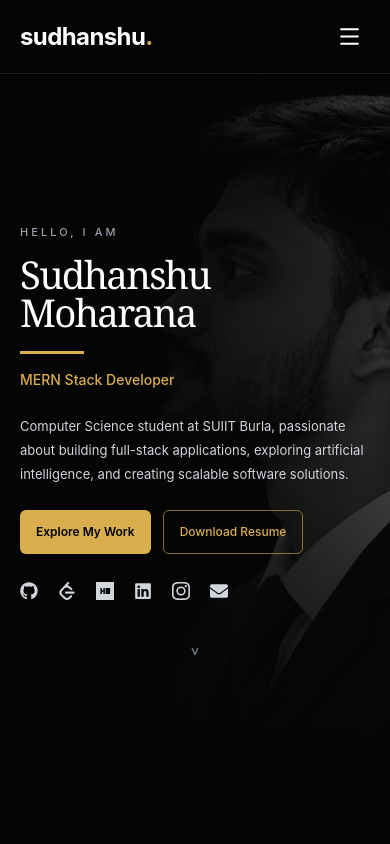
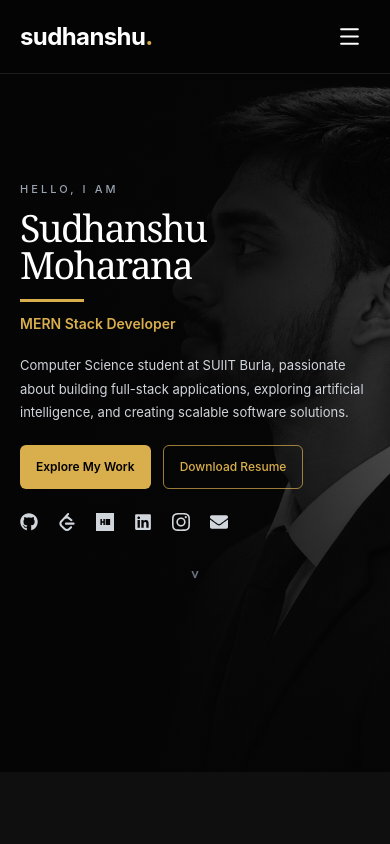
Before and after one commit to MoharanaSudhanshu/portfolio, a React (Vite) app: page / in a window 390 px wide. Shown: the top 844 px of the page. Built offline with nearby package versions, Linux system fonts and the light colour scheme.

Commit message:
Update Hero.jsx

```diff
--- a/src/components/Hero.jsx
+++ b/src/components/Hero.jsx
@@ -1,4 +1,3 @@
-
 import { motion } from "framer-motion";
 import { TypeAnimation } from "react-type-animation";
 import { Link } from "react-scroll";
@@ -55,15 +54,15 @@ function Hero() {
     <section
       id="home"
       className="
-        relative isolate min-h-screen overflow-hidden
-        bg-[#050505] text-white
-        flex items-center
-        pt-24 pb-12
-        sm:pt-28
-        lg:pt-20 lg:pb-10
+        relative isolate flex min-h-[calc(100svh-72px)]
+        items-center overflow-hidden bg-[#050505]
+        text-white
+        pt-8 pb-8
+        sm:min-h-screen sm:pt-20
+        lg:min-h-screen lg:pt-20 lg:pb-12
       "
     >
-      {/* Full-bleed portrait background for mobile */}
+      {/* MOBILE BACKGROUND PORTRAIT */}
       <div
         className="
           absolute inset-0 -z-10 overflow-hidden
@@ -75,39 +74,45 @@ function Hero() {
           src={profile}
           alt=""
           className="
-            absolute inset-y-0 right-0
-            h-full w-[88%]
-            object-cover object-[65%_top]
-            grayscale opacity-35
+            absolute right-0 top-0
+            h-full w-full
+            object-cover
+            object-[62%_center]
+            grayscale
+            opacity-45
           "
         />
 
-        {/* Keep the text readable while showing more of the face */}
+        {/* Keep the left text area readable */}
         <div
           className="
             absolute inset-0
             bg-gradient-to-r
-            from-[#050505] via-[#050505]/75
-            to-[#050505]/15
+            from-[#050505]
+            via-[#050505]/80
+            to-[#050505]/25
           "
         />
 
+        {/* Subtle bottom fade */}
         <div
           className="
             absolute inset-0
             bg-gradient-to-t
-            from-[#050505] via-transparent
-            to-[#050505]/20
+            from-[#050505]/70
+            via-transparent
+            to-[#050505]/15
           "
         />
       </div>
 
-      {/* Desktop portrait fills the right side without a frame */}
+      {/* DESKTOP FULL-BLEED PORTRAIT */}
       <div
         className="
           pointer-events-none absolute inset-y-0
           right-0 -z-10 hidden
-          w-[57%] overflow-hidden lg:block
+          w-[58%] overflow-hidden
+          lg:block
         "
         aria-hidden="true"
       >
@@ -117,69 +122,86 @@ function Hero() {
           className="
             absolute inset-0
             h-full w-full
-            object-cover object-[65%_20%]
-            grayscale opacity-70
+            object-cover
+            object-[65%_center]
+            grayscale
+            opacity-100
           "
         />
 
-        {/* Blend portrait into the left-side content */}
+        {/* Blend only the left side of the portrait */}
         <div
           className="
             absolute inset-0
             bg-gradient-to-r
             from-[#050505]
-            via-[#050505]/65
+            via-[#050505]/35
             to-transparent
           "
         />
 
+        {/* A light bottom fade, preserving face details */}
         <div
           className="
             absolute inset-0
             bg-gradient-to-t
-            from-[#050505]/65
+            from-[#050505]/30
             via-transparent
-            to-[#050505]/15
+            to-transparent
           "
         />
       </div>
 
-      {/* Content */}
+      {/* MAIN CONTENT */}
       <div
         className="
-          relative mx-auto w-full max-w-[1500px]
-          px-5 sm:px-10 lg:px-16
+          relative mx-auto w-full
+          max-w-[1500px]
+          px-5
+          sm:px-10
+          lg:px-16
+          xl:px-20
         "
       >
         <motion.div
-          initial={{ opacity: 0, y: 20 }}
+          initial={{ opacity: 0, y: 18 }}
           animate={{ opacity: 1, y: 0 }}
           transition={{ duration: 0.8 }}
           className="
             relative z-10
-            w-full max-w-2xl
-            lg:max-w-[58%]
+            w-full
+            max-w-[560px]
+            lg:max-w-[54%]
+            xl:max-w-[620px]
           "
         >
+          {/* INTRODUCTION LABEL */}
           <p
             className="
-              mb-4
-              text-[11px] font-medium uppercase
-              tracking-[0.28em] text-gray-400
-              sm:text-sm sm:tracking-[0.4em]
+              mb-3
+              text-[11px]
+              font-medium
+              uppercase
+              tracking-[0.28em]
+              text-gray-400
+              sm:mb-4
+              sm:text-sm
+              sm:tracking-[0.4em]
             "
           >
             Hello, I am
           </p>
 
+          {/* NAME */}
           <h1
             className="
               font-serif font-medium
               tracking-[-0.045em]
-              text-[clamp(2.4rem,8.5vw,3.5rem)]
+              text-[clamp(2.35rem,8.1vw,3.5rem)]
               leading-[0.98]
               sm:text-6xl
-              lg:text-[clamp(3.7rem,5.2vw,5.8rem)]
+              lg:text-[clamp(3.5rem,5vw,5.5rem)]
+              xl:text-[5.8rem]
             "
           >
             Sudhanshu
@@ -187,23 +209,25 @@ function Hero() {
             Moharana
           </h1>
 
-          {/* Gold accent */}
+          {/* GOLD ACCENT */}
           <div
             className="
-              mt-5 mb-4
+              mt-4 mb-3
               h-[3px] w-16
               bg-[#D9AE4D]
-              sm:mt-6 sm:mb-5 sm:w-20
+              sm:mt-6 sm:mb-4
+              sm:w-20
             "
           />
 
-          {/* Typing animation */}
+          {/* PROFESSION */}
           <div
             className="
-              min-h-[28px]
-              text-sm font-medium
+              min-h-[24px]
+              text-sm font-semibold
               text-[#D9AE4D]
-              sm:min-h-[34px] sm:text-lg
+              sm:min-h-[30px]
+              sm:text-lg
               lg:text-xl
             "
           >
@@ -224,14 +248,19 @@ function Hero() {
             />
           </div>
 
-          {/* Short introduction */}
+          {/* DESCRIPTION */}
           <p
             className="
-              mt-4 max-w-xl
-              text-[13px] leading-6
+              mt-4
+              max-w-[530px]
+              text-[13px]
+              leading-[1.8]
               text-gray-300
-              sm:mt-5 sm:text-base sm:leading-7
-              lg:text-lg lg:leading-8
+              sm:mt-5
+              sm:text-base
+              sm:leading-7
+              lg:text-lg
+              lg:leading-8
             "
           >
             Computer Science student at SUIIT Burla,
@@ -241,12 +270,15 @@ function Hero() {
             software solutions.
           </p>
 
-          {/* Buttons */}
+          {/* ACTION BUTTONS */}
           <div
             className="
-              mt-6 flex flex-wrap
-              items-center gap-3
-              sm:mt-7 sm:gap-4
+              mt-5
+              flex flex-wrap
+              items-center
+              gap-3
+              sm:mt-7
+              sm:gap-4
             "
           >
             <Link
@@ -255,14 +287,22 @@ function Hero() {
               duration={500}
               offset={-80}
               className="
-                inline-flex min-h-11
-                cursor-pointer items-center
-                justify-center rounded-md
+                inline-flex
+                min-h-11
+                cursor-pointer
+                items-center
+                justify-center
+                rounded-md
                 bg-[#D9AE4D]
                 px-4 py-2.5
-                text-xs font-semibold text-black
-                transition-colors hover:bg-[#E8C46C]
-                sm:px-6 sm:py-3 sm:text-sm
+                text-xs
+                font-semibold
+                text-black
+                transition-colors
+                hover:bg-[#E8C46C]
+                sm:px-6
+                sm:py-3
+                sm:text-sm
                 lg:text-base
               "
             >
@@ -273,15 +313,23 @@ function Hero() {
               href={`${import.meta.env.BASE_URL}resume.pdf`}
               download
               className="
-                inline-flex min-h-11
-                items-center justify-center
+                inline-flex
+                min-h-11
+                items-center
+                justify-center
                 rounded-md
-                border border-[#D9AE4D]/60
+                border
+                border-[#D9AE4D]/70
                 px-4 py-2.5
-                text-xs font-medium text-[#D9AE4D]
+                text-xs
+                font-medium
+                text-[#D9AE4D]
                 transition-colors
-                hover:bg-[#D9AE4D] hover:text-black
-                sm:px-6 sm:py-3 sm:text-sm
+                hover:bg-[#D9AE4D]
+                hover:text-black
+                sm:px-6
+                sm:py-3
+                sm:text-sm
                 lg:text-base
               "
             >
@@ -289,13 +337,18 @@ function Hero() {
             </a>
           </div>
 
-          {/* Social links */}
+          {/* SOCIAL LINKS */}
           <div
             className="
-              mt-7 flex flex-wrap
-              items-center gap-5
-              text-lg text-gray-300
-              sm:mt-8 sm:gap-6 sm:text-xl
+              mt-6
+              flex flex-wrap
+              items-center
+              gap-5
+              text-lg
+              text-gray-300
+              sm:mt-8
+              sm:gap-6
+              sm:text-xl
               lg:text-2xl
             "
           >
@@ -315,7 +368,8 @@ function Hero() {
                     : "noopener noreferrer"
                 }
                 className="
-                  transition-colors duration-300
+                  transition-colors
+                  duration-300
                   hover:text-[#D9AE4D]
                 "
               >
@@ -325,7 +379,7 @@ function Hero() {
           </div>
         </motion.div>
 
-        {/* Scroll indicator */}
+        {/* SCROLL INDICATOR */}
         <Link
           to="about"
           smooth={true}
@@ -333,10 +387,17 @@ function Hero() {
           offset={-80}
           aria-label="Scroll to About section"
           className="
-            mt-10 block cursor-pointer
-            text-center text-xl text-gray-500
-            transition-colors hover:text-[#D9AE4D]
-            sm:mt-12
+            relative z-10
+            mt-8
+            block
+            cursor-pointer
+            text-center
+            text-xl
+            text-gray-500
+            transition-colors
+            hover:text-[#D9AE4D]
+            sm:mt-10
+            lg:mt-8
           "
         >
           ˅
```
